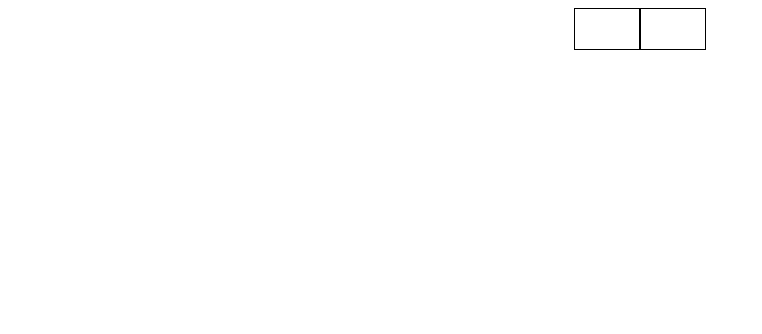
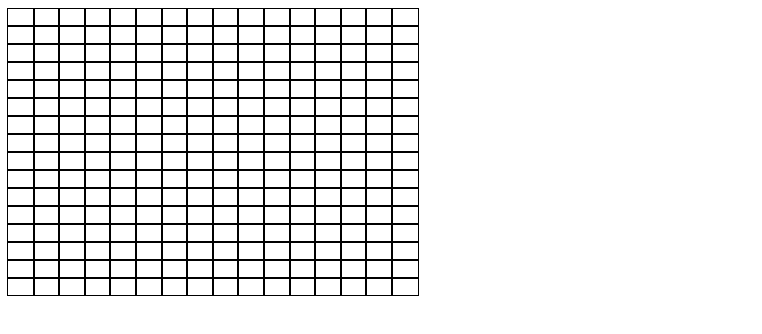
Before and after one commit to LiamHayden/etch-a-sketch, a plain HTML site: page index.html in a window 1280 px wide. Shown: the whole page, without its empty margins (0-762 px from the left). Drawn offline with Linux system fonts and the light colour scheme.

Commit message:
Create a grid of 16x16 that changes background color to red onmouseover

```diff
--- a/index.html
+++ b/index.html
@@ -3,6 +3,7 @@
     <head>
         <title>Etch-a-Sketch</title>
         <link rel="shortcut icon" href="#">
+        <link rel="stylesheet" href="stylesheet.css">
     </head>
     <body>
 
--- a/script.js
+++ b/script.js
@@ -1,20 +1,35 @@
 // Create a border width and height to container all other divs
 const container = document.querySelector("#container");
-container.setAttribute("style", "border: 1px black solid; width: 50vw; height: 50vh");
-container.setAttribute("style", "display: flex; justify-content: center;")
+container.setAttribute("style", "display: grid; grid-template-columns: repeat(16, 2vw); justify-items: center;")
 
-// create one div
-const Div = document.createElement('div');
-container.appendChild(Div);
-Div.setAttribute("style", "border: 1px black solid; width: 5vw; height: 5vh");
 
-const div = document.createElement('div');
-        container.appendChild(div);
-for (i = 0; i < 16; i++) {
-    for (k = 0; k < 16; k++) {
-        div.setAttribute("style", "border: 1px black solid; width: 5vw; height: 5vh");
+// create one line of div grids
+function createRowOfDivs() {
+    const div = document.createElement('div');
+    container.appendChild(div);
+    div.setAttribute("style", "border: 1px black solid; width: 2vw; height: 2vh");
+    div.addEventListener('mouseover', () => {
+        div.style.backgroundColor = "red";
+    })
+}
+
+// Create a 16x16 grid made of divs
+let height = 16;
+function createDivs () {
+    for (i = 0; i < height; i++) {
+        for (j = height - 1; j > i; j--) {
+            // insert box
+            createRowOfDivs();
+        }
+
+        for (k = -1; k < i; k++) {
+            // insert box
+            createRowOfDivs();
+        }
     }
-    div.setAttribute("style", "border: 1px black solid; width: 5vw; height: 5vh");
-    const br = document.createElement('br');
-        container.appendChild(br);
+
 }
+
+
+
+createDivs();
```
Also changed, not shown: stylesheet.css (added).
